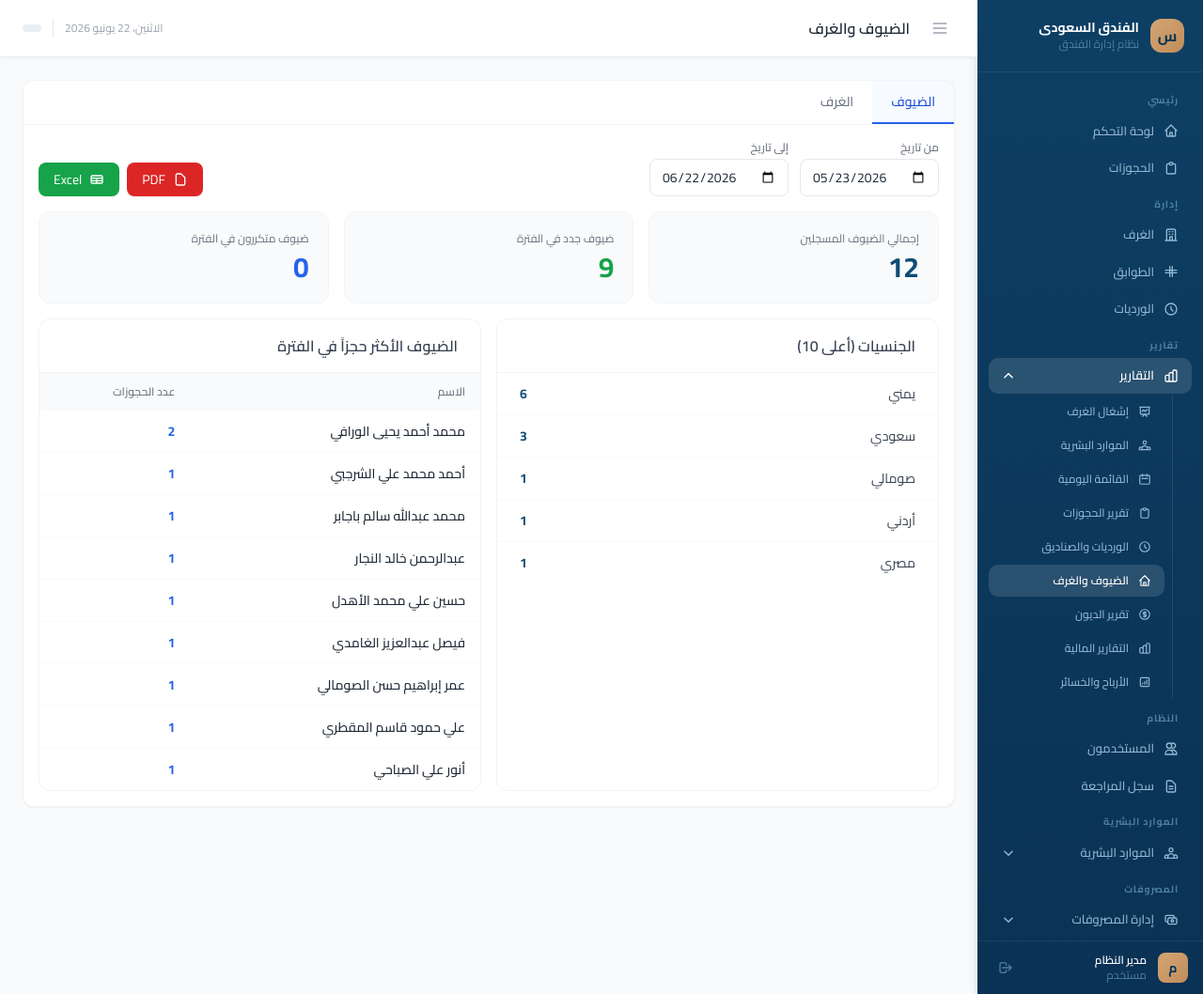
After one commit to L-U-P-I-N/hotel_osamma, a Laravel app: page /reports/guests-rooms-hub in a window 1280 px wide. The commit adds this page. Shown: the whole page at 94% size. Run offline with Laravel 12, Linux system fonts and the light colour scheme; a user stored in the database is signed in; data comes from the database, SQL or seed files in the repository; parts of the project's set-up code (start-up, migrations or seed data) failed here and were passed over; some libraries are stand-ins or nearby versions.

Commit message:
Add HR hub and Guests-Rooms hub report pages (Groups 5 & 6)
- Add hrHub() controller method: lazy-loads salaries (year filter) or staff performance (date filter) per tab
- Add guestsRoomsHub() controller method: lazy-loads guests stats or rooms performance per tab
- Create resources/views/reports/hr-hub.blade.php: 2-tab URL-based view (رواتب + أداء الموظفين)
- Create resources/views/reports/guests-rooms-hub.blade.php: 2-tab URL-based view (ضيوف + غرف)
- Add /reports/hr-hub and /reports/guests-rooms-hub routes
- Update sidebar: replace 4 individual links (staff, salaries, guests, rooms) with 2 hub links

Co-Authored-By: Claude Sonnet 4.6 <noreply@anthropic.com>
Claude-Session: https://claude.ai/code/session_01NDEPytKYrJNG6j3x9Cv2Di

```diff
--- a/app/Http/Controllers/ReportController.php
+++ b/app/Http/Controllers/ReportController.php
@@ -1183,4 +1183,91 @@ class ReportController extends Controller
             'profitabilityScore', 'efficiencyScore', 'overallHealth', 'period'
         ));
     }
+
+    public function hrHub(Request $request)
+    {
+        $tab  = $request->input('tab', 'salaries');
+        $from = $request->input('from', now()->subDays(30)->toDateString());
+        $to   = $request->input('to', now()->toDateString());
+        $year = (int) $request->input('year', now()->year);
+
+        $salaries  = collect();
+        $byMonth   = collect();
+        $years     = collect();
+        $totalNet  = 0;
+        $staffData = collect();
+
+        if ($tab === 'salaries') {
+            $salaries = Salary::with('employee')->where('year', $year)->orderBy('month', 'desc')->get();
+            $byMonth  = $salaries->groupBy('month')->map(fn($g) => [
+                'count'       => $g->count(),
+                'total_net'   => $g->sum('net_salary'),
+                'total_base'  => $g->sum('base_salary'),
+                'total_bonus' => $g->sum('bonuses'),
+                'total_ded'   => $g->sum('deductions'),
+                'paid'        => $g->where('status', 'paid')->count(),
+                'pending'     => $g->where('status', 'pending')->count(),
+            ]);
+            $years    = Salary::selectRaw('DISTINCT year')->orderByDesc('year')->pluck('year');
+            $totalNet = $salaries->sum('net_salary');
+        } elseif ($tab === 'staff') {
+            $staffData = User::with(['reservations' => fn($q) => $q
+                ->whereDate('check_in_date', '>=', $from)
+                ->whereDate('check_in_date', '<=', $to)
+                ->with(['room.roomType', 'guest', 'payments'])
+            ])->where('is_active', true)->get()
+            ->map(fn($u) => [
+                'user'         => $u,
+                'checkins'     => $u->reservations->count(),
+                'checked_out'  => $u->reservations->where('status', 'checked_out')->count(),
+                'revenue'      => $u->reservations->sum(fn($r) => $r->payments->sum('amount')),
+                'reservations' => $u->reservations,
+            ]);
+        }
+
+        return view('reports.hr-hub', compact('tab', 'from', 'to', 'year', 'salaries', 'byMonth', 'years', 'totalNet', 'staffData'));
+    }
+
+    public function guestsRoomsHub(Request $request)
+    {
+        $tab  = $request->input('tab', 'guests');
+        $from = $request->input('from', now()->subDays(30)->toDateString());
+        $to   = $request->input('to', now()->toDateString());
+
+        $totalGuests     = 0;
+        $newGuests       = 0;
+        $returningGuests = 0;
+        $byNationality   = collect();
+        $topGuests       = collect();
+        $rooms           = collect();
+
+        if ($tab === 'guests') {
+            $totalGuests     = \App\Models\Guest::count();
+            $newGuests       = \App\Models\Guest::whereHas('reservations', fn($q) => $q->whereDate('check_in_date', '>=', $from)->whereDate('check_in_date', '<=', $to))
+                ->whereDoesntHave('reservations', fn($q) => $q->whereDate('check_in_date', '<', $from))->count();
+            $returningGuests = \App\Models\Guest::whereHas('reservations', fn($q) => $q->whereDate('check_in_date', '>=', $from)->whereDate('check_in_date', '<=', $to))
+                ->whereHas('reservations', fn($q) => $q->whereDate('check_in_date', '<', $from))->count();
+            $byNationality   = \App\Models\Guest::select('nationality', DB::raw('count(*) as count'))
+                ->groupBy('nationality')->orderByDesc('count')->limit(10)->get();
+            $topGuests       = \App\Models\Guest::withCount(['reservations as period_reservations' => fn($q) => $q
+                ->whereDate('check_in_date', '>=', $from)->whereDate('check_in_date', '<=', $to)
+                ->whereNotIn('status', ['cancelled'])])
+                ->having('period_reservations', '>', 0)->orderByDesc('period_reservations')->limit(10)->get();
+        } elseif ($tab === 'rooms') {
+            $rooms = Room::with('roomType')
+                ->withCount(['reservations as total_reservations' => fn($q) => $q
+                    ->whereDate('check_in_date', '>=', $from)->whereDate('check_in_date', '<=', $to)
+                    ->whereNotIn('status', ['cancelled'])])
+                ->withSum(['reservations as total_revenue' => fn($q) => $q
+                    ->whereDate('check_in_date', '>=', $from)->whereDate('check_in_date', '<=', $to)
+                    ->whereNotIn('status', ['cancelled'])], 'total_amount')
+                ->orderByDesc('total_revenue')->get();
+        }
+
+        return view('reports.guests-rooms-hub', compact(
+            'tab', 'from', 'to',
+            'totalGuests', 'newGuests', 'returningGuests',
+            'byNationality', 'topGuests', 'rooms'
+        ));
+    }
 }
--- a/resources/views/layouts/app.blade.php
+++ b/resources/views/layouts/app.blade.php
@@ -188,9 +188,9 @@
                         <svg class="w-3.5 h-3.5 flex-shrink-0" fill="none" stroke="currentColor" viewBox="0 0 24 24"><path stroke-linecap="round" stroke-linejoin="round" stroke-width="2" d="M7 12l3-3 3 3 4-4M8 21l4-4 4 4M3 4h18M4 4h16v12a1 1 0 01-1 1H5a1 1 0 01-1-1V4z"/></svg>
                         إشغال الغرف
                     </a>
-                    <a href="{{ route('reports.staff') }}" class="nav-link text-xs {{ request()->routeIs('reports.staff') ? 'active' : '' }}">
+                    <a href="{{ route('reports.hrHub') }}" class="nav-link text-xs {{ request()->routeIs('reports.hrHub') ? 'active' : '' }}">
                         <svg class="w-3.5 h-3.5 flex-shrink-0" fill="none" stroke="currentColor" viewBox="0 0 24 24"><path stroke-linecap="round" stroke-linejoin="round" stroke-width="2" d="M17 20h5v-2a3 3 0 00-5.356-1.857M17 20H7m10 0v-2c0-.656-.126-1.283-.356-1.857M7 20H2v-2a3 3 0 015.356-1.857M7 20v-2c0-.656.126-1.283.356-1.857m0 0a5.002 5.002 0 019.288 0M15 7a3 3 0 11-6 0 3 3 0 016 0z"/></svg>
-                        أداء الموظفين
+                        الموارد البشرية
                     </a>
                     <a href="{{ route('reports.daily') }}" class="nav-link text-xs {{ request()->routeIs('reports.daily') ? 'active' : '' }}">
                         <svg class="w-3.5 h-3.5 flex-shrink-0" fill="none" stroke="currentColor" viewBox="0 0 24 24"><path stroke-linecap="round" stroke-linejoin="round" stroke-width="2" d="M8 7V3m8 4V3m-9 8h10M5 21h14a2 2 0 002-2V7a2 2 0 00-2-2H5a2 2 0 00-2 2v12a2 2 0 002 2z"/></svg>
@@ -204,21 +204,13 @@
                         <svg class="w-3.5 h-3.5 flex-shrink-0" fill="none" stroke="currentColor" viewBox="0 0 24 24"><path stroke-linecap="round" stroke-linejoin="round" stroke-width="2" d="M12 8v4l3 3m6-3a9 9 0 11-18 0 9 9 0 0118 0z"/></svg>
                         الورديات والصناديق
                     </a>
-                    <a href="{{ route('reports.rooms') }}" class="nav-link text-xs {{ request()->routeIs('reports.rooms') ? 'active' : '' }}">
+                    <a href="{{ route('reports.guestsRoomsHub') }}" class="nav-link text-xs {{ request()->routeIs('reports.guestsRoomsHub') ? 'active' : '' }}">
                         <svg class="w-3.5 h-3.5 flex-shrink-0" fill="none" stroke="currentColor" viewBox="0 0 24 24"><path stroke-linecap="round" stroke-linejoin="round" stroke-width="2" d="M3 12l2-2m0 0l7-7 7 7M5 10v10a1 1 0 001 1h3m10-11l2 2m-2-2v10a1 1 0 01-1 1h-3m-6 0a1 1 0 001-1v-4a1 1 0 011-1h2a1 1 0 011 1v4a1 1 0 001 1m-6 0h6"/></svg>
-                        تقرير الغرف
-                    </a>
-                    <a href="{{ route('reports.guests') }}" class="nav-link text-xs {{ request()->routeIs('reports.guests') ? 'active' : '' }}">
-                        <svg class="w-3.5 h-3.5 flex-shrink-0" fill="none" stroke="currentColor" viewBox="0 0 24 24"><path stroke-linecap="round" stroke-linejoin="round" stroke-width="2" d="M17 20h5v-2a3 3 0 00-5.356-1.857M17 20H7m10 0v-2c0-.656-.126-1.283-.356-1.857M7 20H2v-2a3 3 0 015.356-1.857M7 20v-2c0-.656.126-1.283.356-1.857m0 0a5.002 5.002 0 019.288 0M15 7a3 3 0 11-6 0 3 3 0 016 0z"/></svg>
-                        تقرير الضيوف
+                        الضيوف والغرف
                     </a>
                     <a href="{{ route('reports.debts') }}" class="nav-link text-xs {{ request()->routeIs('reports.debts') ? 'active' : '' }}">
                         <svg class="w-3.5 h-3.5 flex-shrink-0" fill="none" stroke="currentColor" viewBox="0 0 24 24"><path stroke-linecap="round" stroke-linejoin="round" stroke-width="2" d="M12 8c-1.657 0-3 .895-3 2s1.343 2 3 2 3 .895 3 2-1.343 2-3 2m0-8c1.11 0 2.08.402 2.599 1M12 8V7m0 1v8m0 0v1m0-1c-1.11 0-2.08-.402-2.599-1M21 12a9 9 0 11-18 0 9 9 0 0118 0z"/></svg>
                         تقرير الديون
-                    </a>
-                    <a href="{{ route('reports.salaries') }}" class="nav-link text-xs {{ request()->routeIs('reports.salaries') ? 'active' : '' }}">
-                        <svg class="w-3.5 h-3.5 flex-shrink-0" fill="none" stroke="currentColor" viewBox="0 0 24 24"><path stroke-linecap="round" stroke-linejoin="round" stroke-width="2" d="M9 14l6-6m-5.5.5h.01m4.99 5h.01M19 21V5a2 2 0 00-2-2H7a2 2 0 00-2 2v16l3.5-2 3.5 2 3.5-2 3.5 2z"/></svg>
-                        تقرير الرواتب
                     </a>
                     <a href="{{ route('reports.financeHub') }}" class="nav-link text-xs {{ request()->routeIs('reports.financeHub') ? 'active' : '' }}">
                         <svg class="w-3.5 h-3.5 flex-shrink-0" fill="none" stroke="currentColor" viewBox="0 0 24 24"><path stroke-linecap="round" stroke-linejoin="round" stroke-width="2" d="M9 19v-6a2 2 0 00-2-2H5a2 2 0 00-2 2v6a2 2 0 002 2h2a2 2 0 002-2zm0 0V9a2 2 0 012-2h2a2 2 0 012 2v10m-6 0a2 2 0 002 2h2a2 2 0 002-2m0 0V5a2 2 0 012-2h2a2 2 0 012 2v14a2 2 0 01-2 2h-2a2 2 0 01-2-2z"/></svg>
--- /dev/null
+++ b/resources/views/reports/guests-rooms-hub.blade.php
@@ -0,0 +1,179 @@
+@extends('layouts.app')
+@section('title', 'الضيوف والغرف')
+@section('page-title', 'الضيوف والغرف')
+
+@section('content')
+<div dir="rtl" class="space-y-5">
+
+{{-- Tab Bar --}}
+<div class="bg-white rounded-xl shadow-sm border border-gray-100">
+    <div class="flex border-b border-gray-100">
+        <a href="{{ route('reports.guestsRoomsHub', array_merge(request()->only(['from', 'to']), ['tab' => 'guests'])) }}"
+           class="px-5 py-3 text-sm font-medium border-b-2 transition
+                  {{ $tab === 'guests' ? 'border-blue-600 text-blue-700 bg-blue-50/50' : 'border-transparent text-gray-500 hover:text-gray-700 hover:border-gray-300' }}">
+            الضيوف
+        </a>
+        <a href="{{ route('reports.guestsRoomsHub', array_merge(request()->only(['from', 'to']), ['tab' => 'rooms'])) }}"
+           class="px-5 py-3 text-sm font-medium border-b-2 transition
+                  {{ $tab === 'rooms' ? 'border-blue-600 text-blue-700 bg-blue-50/50' : 'border-transparent text-gray-500 hover:text-gray-700 hover:border-gray-300' }}">
+            الغرف
+        </a>
+    </div>
+
+    {{-- Filter Bar (shared for both tabs) --}}
+    <div class="p-4">
+        <div class="flex flex-wrap gap-3 items-end justify-between">
+            <form method="GET" class="flex flex-wrap gap-3 items-end">
+                <input type="hidden" name="tab" value="{{ $tab }}">
+                <div class="flex flex-col gap-1">
+                    <label class="text-xs font-medium text-gray-500">من تاريخ</label>
+                    <input type="date" name="from" value="{{ $from }}" onchange="this.form.submit()"
+                           class="border border-gray-200 rounded-lg px-3 py-2 text-sm outline-none focus:ring-2 focus:ring-blue-100 focus:border-blue-400 transition bg-white">
+                </div>
+                <div class="flex flex-col gap-1">
+                    <label class="text-xs font-medium text-gray-500">إلى تاريخ</label>
+                    <input type="date" name="to" value="{{ $to }}" onchange="this.form.submit()"
+                           class="border border-gray-200 rounded-lg px-3 py-2 text-sm outline-none focus:ring-2 focus:ring-blue-100 focus:border-blue-400 transition bg-white">
+                </div>
+                <button type="submit" class="sr-only">عرض</button>
+            </form>
+            <div class="flex gap-2">
+                @if($tab === 'guests')
+                <a href="{{ route('reports.guests.pdf', ['from' => $from, 'to' => $to]) }}"
+                   class="flex items-center gap-2 px-4 py-2 bg-red-600 text-white rounded-lg text-sm hover:bg-red-700 transition">
+                    <svg class="w-4 h-4" fill="none" stroke="currentColor" viewBox="0 0 24 24"><path stroke-linecap="round" stroke-linejoin="round" stroke-width="2" d="M7 21h10a2 2 0 002-2V9.414a1 1 0 00-.293-.707l-5.414-5.414A1 1 0 0012.586 3H7a2 2 0 00-2 2v14a2 2 0 002 2z"/></svg>
+                    PDF
+                </a>
+                <a href="{{ route('reports.guests.excel', ['from' => $from, 'to' => $to]) }}"
+                   class="flex items-center gap-2 px-4 py-2 bg-green-600 text-white rounded-lg text-sm hover:bg-green-700 transition">
+                    <svg class="w-4 h-4" fill="none" stroke="currentColor" viewBox="0 0 24 24"><path stroke-linecap="round" stroke-linejoin="round" stroke-width="2" d="M3 10h18M3 14h18m-9-4v8m-7 0h14a2 2 0 002-2V8a2 2 0 00-2-2H5a2 2 0 00-2 2v8a2 2 0 002 2z"/></svg>
+                    Excel
+                </a>
+                @else
+                <a href="{{ route('reports.rooms.pdf', ['from' => $from, 'to' => $to]) }}"
+                   class="flex items-center gap-2 px-4 py-2 bg-red-600 text-white rounded-lg text-sm hover:bg-red-700 transition">
+                    <svg class="w-4 h-4" fill="none" stroke="currentColor" viewBox="0 0 24 24"><path stroke-linecap="round" stroke-linejoin="round" stroke-width="2" d="M7 21h10a2 2 0 002-2V9.414a1 1 0 00-.293-.707l-5.414-5.414A1 1 0 0012.586 3H7a2 2 0 00-2 2v14a2 2 0 002 2z"/></svg>
+                    تصدير PDF
+                </a>
+                <a href="{{ route('reports.rooms.excel', ['from' => $from, 'to' => $to]) }}"
+                   class="flex items-center gap-2 px-4 py-2 bg-green-600 text-white rounded-lg text-sm hover:bg-green-700 transition">
+                    <svg class="w-4 h-4" fill="none" stroke="currentColor" viewBox="0 0 24 24"><path stroke-linecap="round" stroke-linejoin="round" stroke-width="2" d="M3 10h18M3 14h18m-9-4v8m-7 0h14a2 2 0 002-2V8a2 2 0 00-2-2H5a2 2 0 00-2 2v8a2 2 0 002 2z"/></svg>
+                    Excel
+                </a>
+                @endif
+            </div>
+        </div>
+    </div>
+
+    {{-- ===== GUESTS TAB ===== --}}
+    @if($tab === 'guests')
+    <div class="px-4 pb-4 space-y-4">
+        <div class="grid grid-cols-1 sm:grid-cols-3 gap-4">
+            <div class="bg-gray-50 rounded-xl border border-gray-100 p-5">
+                <div class="text-xs text-gray-500">إجمالي الضيوف المسجلين</div>
+                <div class="text-3xl font-bold mt-1" style="color:#0F4C75;">{{ $totalGuests }}</div>
+            </div>
+            <div class="bg-gray-50 rounded-xl border border-gray-100 p-5">
+                <div class="text-xs text-gray-500">ضيوف جدد في الفترة</div>
+                <div class="text-3xl font-bold text-green-600 mt-1">{{ $newGuests }}</div>
+            </div>
+            <div class="bg-gray-50 rounded-xl border border-gray-100 p-5">
+                <div class="text-xs text-gray-500">ضيوف متكررون في الفترة</div>
+                <div class="text-3xl font-bold text-blue-600 mt-1">{{ $returningGuests }}</div>
+            </div>
+        </div>
+
+        <div class="grid grid-cols-1 lg:grid-cols-2 gap-4">
+            <div class="bg-white rounded-xl border border-gray-100">
+                <div class="px-6 py-4 border-b border-gray-100">
+                    <h3 class="font-semibold text-gray-700">الجنسيات (أعلى 10)</h3>
+                </div>
+                <div class="divide-y divide-gray-50">
+                    @forelse($byNationality as $nat)
+                    <div class="px-6 py-3 flex items-center justify-between">
+                        <span class="text-sm text-gray-700">{{ $nat->nationality ?: 'غير محدد' }}</span>
+                        <span class="text-sm font-bold" style="color:#0F4C75;">{{ $nat->count }}</span>
+                    </div>
+                    @empty
+                    <div class="px-6 py-6 text-center text-gray-400 text-sm">لا توجد بيانات</div>
+                    @endforelse
+                </div>
+            </div>
+
+            <div class="bg-white rounded-xl border border-gray-100">
+                <div class="px-6 py-4 border-b border-gray-100">
+                    <h3 class="font-semibold text-gray-700">الضيوف الأكثر حجزاً في الفترة</h3>
+                </div>
+                <div class="overflow-x-auto">
+                    <table class="w-full text-sm">
+                        <thead class="bg-gray-50"><tr>
+                            <th class="px-4 py-3 text-right text-xs font-medium text-gray-500">الاسم</th>
+                            <th class="px-4 py-3 text-right text-xs font-medium text-gray-500">عدد الحجوزات</th>
+                        </tr></thead>
+                        <tbody class="divide-y divide-gray-50">
+                            @forelse($topGuests as $g)
+                            <tr>
+                                <td class="px-4 py-3 font-medium text-gray-800">{{ $g->full_name }}</td>
+                                <td class="px-4 py-3 font-bold text-blue-600">{{ $g->period_reservations }}</td>
+                            </tr>
+                            @empty
+                            <tr><td colspan="2" class="px-4 py-6 text-center text-gray-400">لا توجد بيانات</td></tr>
+                            @endforelse
+                        </tbody>
+                    </table>
+                </div>
+            </div>
+        </div>
+    </div>
+
+    {{-- ===== ROOMS TAB ===== --}}
+    @elseif($tab === 'rooms')
+    <div class="px-4 pb-4">
+        <div class="bg-white rounded-xl border border-gray-100">
+            <div class="px-6 py-4 border-b border-gray-100">
+                <h3 class="font-semibold text-gray-700">أداء الغرف</h3>
+            </div>
+            <div class="overflow-x-auto">
+                <table class="w-full text-sm">
+                    <thead class="bg-gray-50">
+                        <tr>
+                            <th class="px-4 py-3 text-right text-xs font-medium text-gray-500">رقم الغرفة</th>
+                            <th class="px-4 py-3 text-right text-xs font-medium text-gray-500">النوع</th>
+                            <th class="px-4 py-3 text-right text-xs font-medium text-gray-500">الحالة</th>
+                            <th class="px-4 py-3 text-right text-xs font-medium text-gray-500">عدد الحجوزات</th>
+                            <th class="px-4 py-3 text-right text-xs font-medium text-gray-500">الإيرادات (ر.ي)</th>
+                        </tr>
+                    </thead>
+                    <tbody class="divide-y divide-gray-50">
+                        @php
+                            $statusLabels = ['available'=>'متاحة','occupied'=>'مشغولة','maintenance'=>'صيانة','under_inspection'=>'فحص'];
+                            $statusColors = ['available'=>'bg-green-100 text-green-700','occupied'=>'bg-blue-100 text-blue-700','maintenance'=>'bg-red-100 text-red-700','under_inspection'=>'bg-yellow-100 text-yellow-700'];
+                        @endphp
+                        @forelse($rooms as $room)
+                        <tr class="hover:bg-gray-50">
+                            <td class="px-4 py-3 font-bold text-gray-800">{{ $room->room_number }}</td>
+                            <td class="px-4 py-3 text-gray-600">{{ $room->roomType->name ?? '—' }}</td>
+                            <td class="px-4 py-3">
+                                <span class="px-2 py-0.5 rounded-full text-xs font-medium {{ $statusColors[$room->status] ?? 'bg-gray-100 text-gray-600' }}">
+                                    {{ $statusLabels[$room->status] ?? $room->status }}
+                                </span>
+                            </td>
+                            <td class="px-4 py-3 text-gray-700">{{ $room->total_reservations ?? 0 }}</td>
+                            <td class="px-4 py-3 font-semibold {{ ($room->total_revenue ?? 0) > 0 ? 'text-green-700' : 'text-gray-400' }}">
+                                {{ number_format($room->total_revenue ?? 0, 0) }}
+                            </td>
+                        </tr>
+                        @empty
+                        <tr><td colspan="5" class="px-4 py-6 text-center text-gray-400">لا توجد غرف</td></tr>
+                        @endforelse
+                    </tbody>
+                </table>
+            </div>
+        </div>
+    </div>
+    @endif
+
+</div>
+
+</div>
+@endsection
--- a/routes/web.php
+++ b/routes/web.php
@@ -194,6 +194,8 @@ Route::middleware(['auth'])->group(function () {
         Route::get('/reports/payment-methods-stats', [ReportController::class, 'paymentMethodsStats'])->name('reports.paymentMethodsStats');
         Route::get('/reports/shifts-hub', [ReportController::class, 'shiftsHub'])->name('reports.shiftsHub');
         Route::get('/reports/finance-hub', [ReportController::class, 'financeHub'])->name('reports.financeHub');
+        Route::get('/reports/hr-hub', [ReportController::class, 'hrHub'])->name('reports.hrHub');
+        Route::get('/reports/guests-rooms-hub', [ReportController::class, 'guestsRoomsHub'])->name('reports.guestsRoomsHub');
     });
 
     // Users
```
Also changed, not shown: resources/views/reports/hr-hub.blade.php (added, +326 -0 lines).
